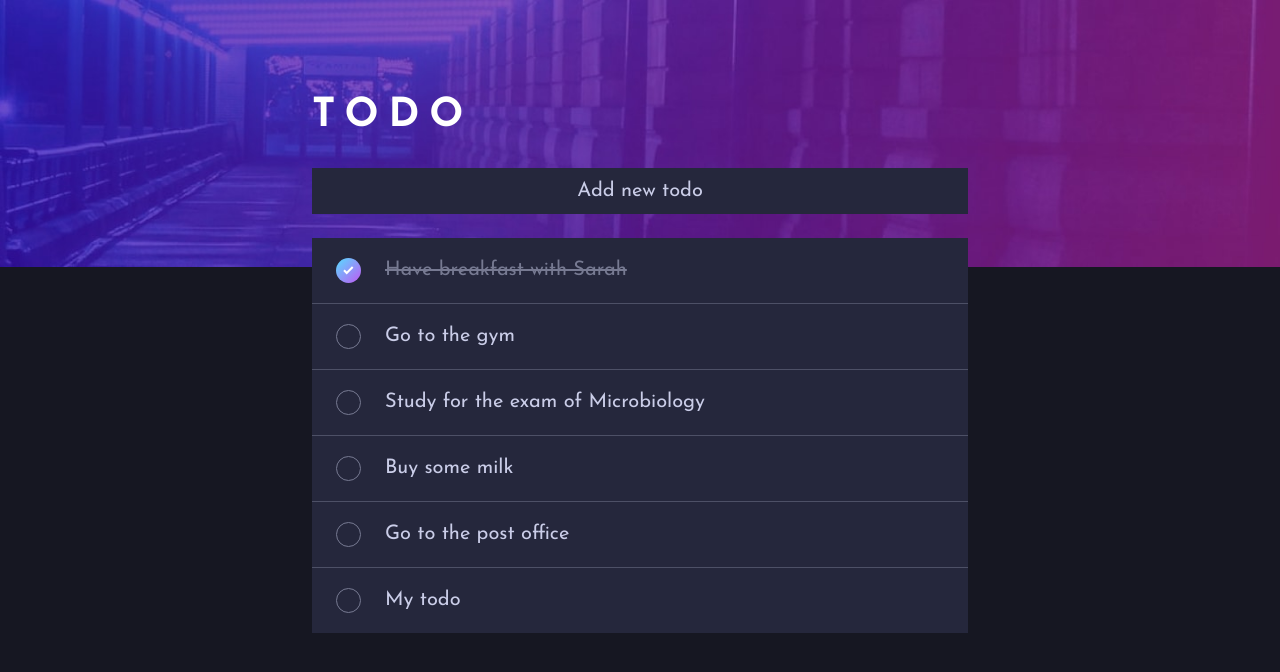
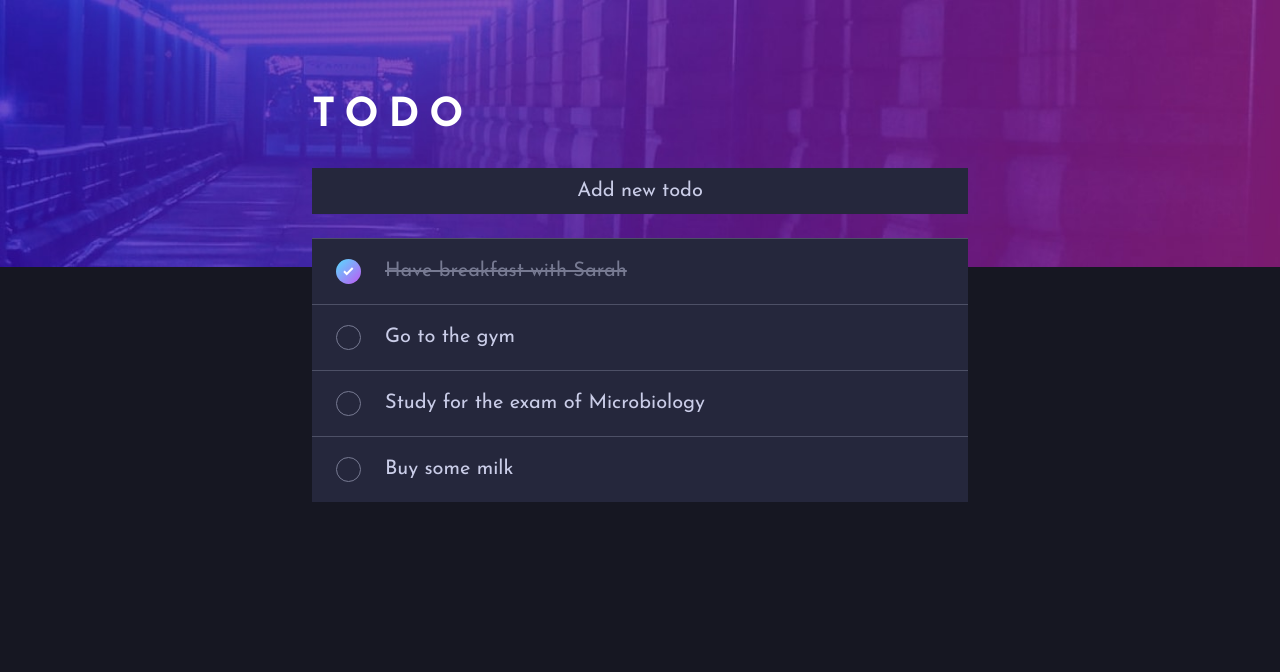
Before and after one commit to StefanoConsonni/todo-react-ts, a React (Vite) app: page / in a window 1280 px wide. Shown: the top 672 px of the page. Built offline with nearby package versions, Linux system fonts and the light colour scheme; data requests are answered from the project's data file.

Commit message:
add delete functionality

```diff
--- a/data/db.json
+++ b/data/db.json
@@ -23,18 +23,6 @@
       "title": "Buy some milk",
       "description": "Lorem ipsum dolor sit amet, consectetur adipiscing elit, sed do eiusmod tempor incididunt ut labore et dolore magna aliqua. Ut enim ad minim veniam, quis nostrud exercitation ullamco laboris nisi ut aliquip ex ea commodo consequat. Duis aute irure dolor in reprehenderit in voluptate velit esse cillum.",
       "isCompleted": false
-    },
-    {
-      "id": "9de24da3",
-      "title": "Go to the post office",
-      "description": "Lorem ipsum ",
-      "isCompleted": false
-    },
-    {
-      "id": "2f03fbe7",
-      "title": "My todo",
-      "description": "jwbcwbcb b bfb",
-      "isCompleted": false
     }
   ]
 }
--- a/src/components/Todo/Todo.tsx
+++ b/src/components/Todo/Todo.tsx
@@ -1,10 +1,10 @@
 import { useState, FormEvent } from "react";
 import { useNavigate } from "react-router-dom";
-import { TTodo } from "../../global/types/types";
+import { TTodoComponentProps } from "../../global/types/types";
 import { getRequestOptions, API } from "../../global/utils";
 import "./todo.css";
 
-export function Todo({ id, title, isCompleted }: TTodo) {
+export function Todo({ id, title, isCompleted, todos, setTodos }: TTodoComponentProps) {
   const navigate = useNavigate();
   const [isDone, setIsDone] = useState<boolean>(isCompleted);
 
@@ -29,6 +29,19 @@ export function Todo({ id, title, isCompleted }: TTodo) {
       });
   };
 
+  const handleDelete = (e: FormEvent, id: string) => {
+    e.stopPropagation();
+    const updatedTodos = todos.filter((todo) => todo.id !== id);
+
+    fetch(`${API.MAIN_URL}/todos/${id}`, {
+      method: "DELETE",
+    })
+      .then(() => setTodos(updatedTodos))
+      .catch((err) => {
+        throw new Error(err);
+      });
+  };
+
   return (
     <div className={`todo ${isDone ? "completed" : ""}`} onClick={() => navigate(`/todos/${id}`)}>
       <div className="outline-circle check" onClick={handleToggle}>
@@ -39,7 +52,7 @@ export function Todo({ id, title, isCompleted }: TTodo) {
         )}
       </div>
       <div className="todo-description">{title}</div>
-      <button type="button" className="delete icon-btn">
+      <button type="button" className="delete icon-btn" onClick={(e) => handleDelete(e, id)}>
         <svg xmlns="http://www.w3.org/2000/svg" width="18" height="18">
           <path
             fillRule="evenodd"
--- a/src/components/TodoList/TodoList.tsx
+++ b/src/components/TodoList/TodoList.tsx
@@ -1,3 +1,4 @@
+import { useEffect, useState } from "react";
 import { useNavigate } from "react-router-dom";
 import { API } from "../../global/utils/constants";
 import { TTodo } from "../../global/types/types";
@@ -7,22 +8,36 @@ import "./todoList.css";
 
 export function TodoList() {
   const navigate = useNavigate();
-  const { data: todos, isLoading, error } = useFetch<TTodo[]>(`${API.MAIN_URL}/todos`);
+  const { data, isLoading, error } = useFetch<TTodo[]>(`${API.MAIN_URL}/todos`);
+  const [todos, setTodos] = useState<TTodo[] | null>(null);
+
+  useEffect(() => {
+    setTodos(data);
+  }, [data]);
 
   return (
-    <div className="todo-section">
+    <div className="todo-list-section">
       <button onClick={() => navigate("/todos/create")} className="btn btn-add">
         Add new todo
       </button>
       <div className="todo-list">
-        {isLoading && <p>Loading...</p>}
-        {error && <p>{error}</p>}
-        {todos && todos.length === 0 && <p>There are no todos to show</p>}
-        <div className="todo-items">
+        <div className="todo-list-paragraphs">
+          {isLoading && <p>Loading...</p>}
+          {error && <p>{error}</p>}
+          {todos && todos.length === 0 && <p>There are no todos to show</p>}
+        </div>
+        <div className="todo-list-items">
           {todos &&
             todos.length > 0 &&
             todos.map((todo: TTodo) => (
-              <Todo key={todo.id} id={todo.id} title={todo.title} isCompleted={todo.isCompleted} />
+              <Todo
+                key={todo.id}
+                id={todo.id}
+                title={todo.title}
+                isCompleted={todo.isCompleted}
+                todos={todos}
+                setTodos={(newTodos) => setTodos(newTodos)}
+              />
             ))}
         </div>
       </div>
--- a/src/components/TodoList/todoList.css
+++ b/src/components/TodoList/todoList.css
@@ -1,4 +1,4 @@
-.todo-section {
+.todo-list-section {
   --children-padding-inline: 1.5rem;
   --children-padding-block: 1.25rem;
   --children-gap: 1.5rem;
@@ -13,7 +13,18 @@
   border-radius: 5px;
 }
 
+.todo-list-paragraphs {
+  display: flex;
+  justify-content: center;
+  align-items: center;
+}
+
+.todo-list-paragraphs p {
+  color: var(--colors-text-primary);
+  font-size: 1.5rem;
+}
+
 .todo-list > :not(:last-child),
-.todo-items > :not(:last-child) {
+.todo-list-items > :not(:last-child) {
   border-bottom: 1px solid var(--colors-br);
 }
--- a/src/global/hooks/useFetch.tsx
+++ b/src/global/hooks/useFetch.tsx
@@ -6,7 +6,6 @@ export const useFetch = <T,>(url: string) => {
   const [error, setError] = useState<string | null>(null);
   const [abortController, setAbortController] = useState<AbortController | null>(null);
 
-  // Cache the function with useCallback
   const fetchData = useCallback(async () => {
     if (!abortController) {
       return;
--- a/src/pages/TodoCreateForm/TodoCreateForm.tsx
+++ b/src/pages/TodoCreateForm/TodoCreateForm.tsx
@@ -4,7 +4,7 @@ import { v4 as uuidv4 } from "uuid";
 import ArrowBackIcon from "@mui/icons-material/ArrowBack";
 import { todoFormSchema } from "../../global/validationSchemas/schemas";
 import { TFormValues, TTodo } from "../../global/types/types";
-import { getRequestOptions } from "../../global/utils";
+import { API, getRequestOptions } from "../../global/utils";
 import { arrowIconStyles } from "../../global/styles/sxStyles";
 import "./todoCreateForm.css";
 
@@ -23,11 +23,12 @@ export function TodoCreateForm() {
 
     const requestOptions = getRequestOptions("POST", newData);
 
-    fetch("http://localhost:3000/todos", requestOptions)
+    fetch(`${API.MAIN_URL}/todos`, requestOptions)
       .then((res) => res.json())
       .catch((err) => {
         throw new Error(err);
       });
+
     actions.resetForm();
     navigate("/");
   }
```
Also changed, not shown: src/global/types/types.ts (+9 -0 lines).
